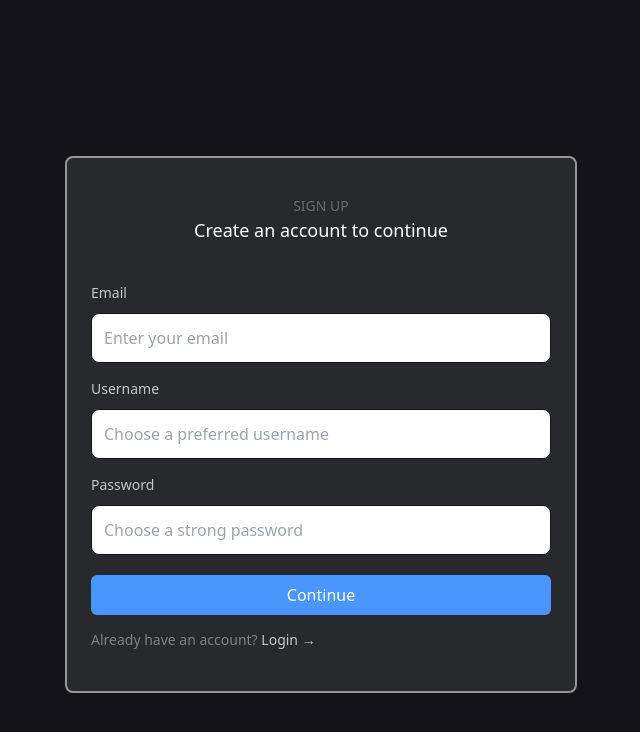
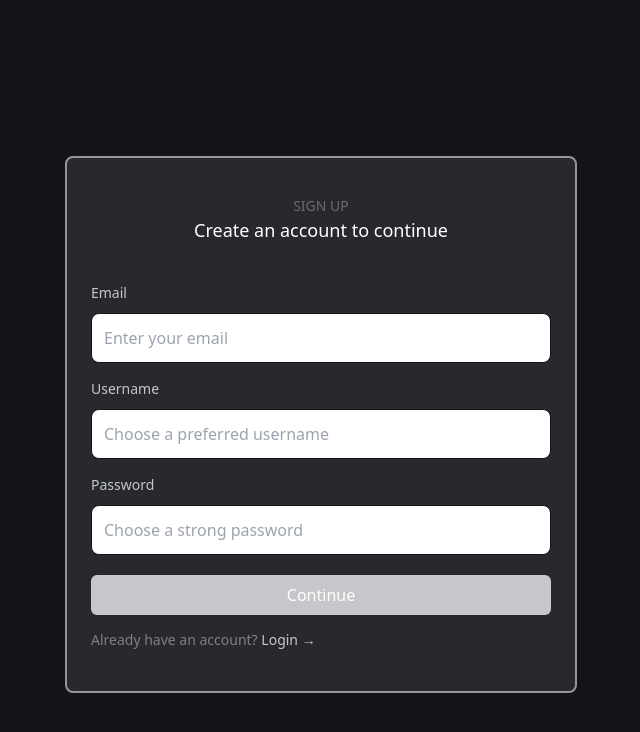
Before and after one commit to Ashish-AI/atlys-frontend-assignment, a React (Create React App) app: page /signup in a window 1280 px wide. Shown: the top 732 px of the page, without its empty margins (319-959 px from the left). Built offline with nearby package versions, Linux system fonts and the light colour scheme.

Commit message:
feat: handle sign up validations

```diff
--- a/src/components/Button.tsx
+++ b/src/components/Button.tsx
@@ -7,11 +7,13 @@ const Button = ({
   label,
   onClick,
   state = "active",
+  type,
 }: {
   variant?: "fullWidth" | "autoWidth";
   label: string;
-  onClick: () => void;
+  onClick?: () => void;
   state?: ButtonState;
+  type?: "submit" | "reset" | "button" | undefined;
 }) => {
   // Base styles for the button
   const baseStyles =
@@ -40,6 +42,7 @@ const Button = ({
       }
       className={buttonStyles}
       disabled={state === "disabled"}
+      type={type}
     >
       {state === "loading" ? (
         <div className="w-6 h-6 border-2 border-white border-t-transparent border-solid rounded-full animate-spin"></div>
--- a/src/pages/Signup.tsx
+++ b/src/pages/Signup.tsx
@@ -1,46 +1,77 @@
-// src/components/Login.js
 import React, { useState } from "react";
 import Input from "../components/Input";
-import Button from "../components/Button";
+import Button, { ButtonState } from "../components/Button";
+import { isNil } from "../utils/helpers";
 
 const SignUp = () => {
-  const [value, setValue] = useState<{ userId: string; password: string }>({
+  const [value, setValue] = useState<{
+    email: string;
+    userId: string;
+    password: string;
+  }>({
+    email: "",
     userId: "",
     password: "",
   });
 
+  const [error, setError] = useState<string>("");
+
+  const getButtonState = (): ButtonState => {
+    if (isNil(error)) {
+      return "disabled";
+    }
+    return "active";
+  };
+
+  const handleSubmit = (e: React.FormEvent) => {
+    e.preventDefault();
+
+    if (!value.email || !value.userId || !value.password) {
+      setError("Please fill in all fields.");
+      return;
+    }
+
+    if (value.password.length < 6) {
+      setError("Password must be at least 6 characters long.");
+      return;
+    }
+    setError("");
+    console.log("Form submitted successfully!");
+  };
+
   return (
     <div className="w-full max-w-lg mx-auto">
-      <div className=" bg-darkA border-2 rounded-lg py-10 px-6 border-gray mt-12">
+      <div className="bg-darkA border-2 rounded-lg py-10 px-6 border-gray mt-12">
         <h2 className="text-medium text-mediumGray text-sm/4 text-center">
           SIGN UP
         </h2>
         <h3 className="text-semibold text-gray-800 text-lg/4 mt-2 text-white text-center mb-11.25">
           Create an account to continue
         </h3>
-        <form>
+        <form onSubmit={handleSubmit}>
           <div className="mb-4">
             <Input
               label="Email"
               onChange={(e) => {
-                setValue((prev) => ({ ...prev, userId: e.target.value }));
+                setValue((prev) => ({ ...prev, email: e.target.value }));
               }}
               placeholder="Enter your email"
               type="email"
-              value={value.userId}
+              value={value.email}
             />
           </div>
           <div className="mb-4">
             <Input
               label="Username"
               onChange={(e) => {
-                setValue((prev) => ({ ...prev, password: e.target.value }));
+                setValue((prev) => ({ ...prev, userId: e.target.value }));
               }}
               placeholder="Choose a preferred username"
               type="text"
-              value={value.password}
+              value={value.userId}
             />
           </div>
+          <div className="mb-4">
             <Input
               label="Password"
               onChange={(e) => {
@@ -50,11 +81,15 @@ const SignUp = () => {
               type="password"
               value={value.password}
             />
+          </div>
+          {error && (
+            <div className="mb-2 text-red-600 text-center mt-6">{error}</div>
+          )}
           <div className="mt-5">
-            <Button label="Continue" onClick={() => {}} />
+            <Button label="Continue" type="submit" state={getButtonState()} />
           </div>
           <div className="mt-3">
-            <a href={"/"} className="text-sm text-silver hover:underline">
+            <a href={"/login"} className="text-sm text-silver hover:underline">
               Already have an account?{" "}
               <span className="text-lightGray">Login →</span>
             </a>
```
Lines whose indentation alone changed are shown as unchanged.
